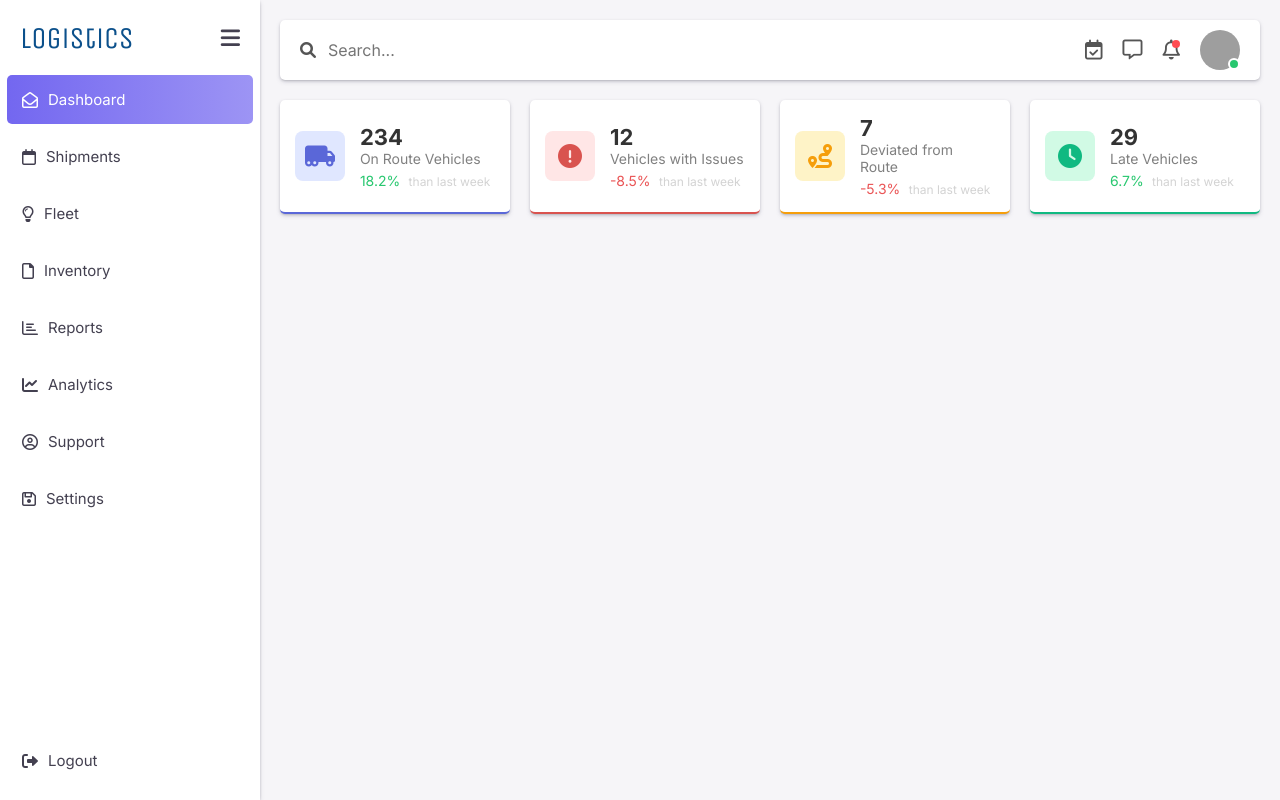
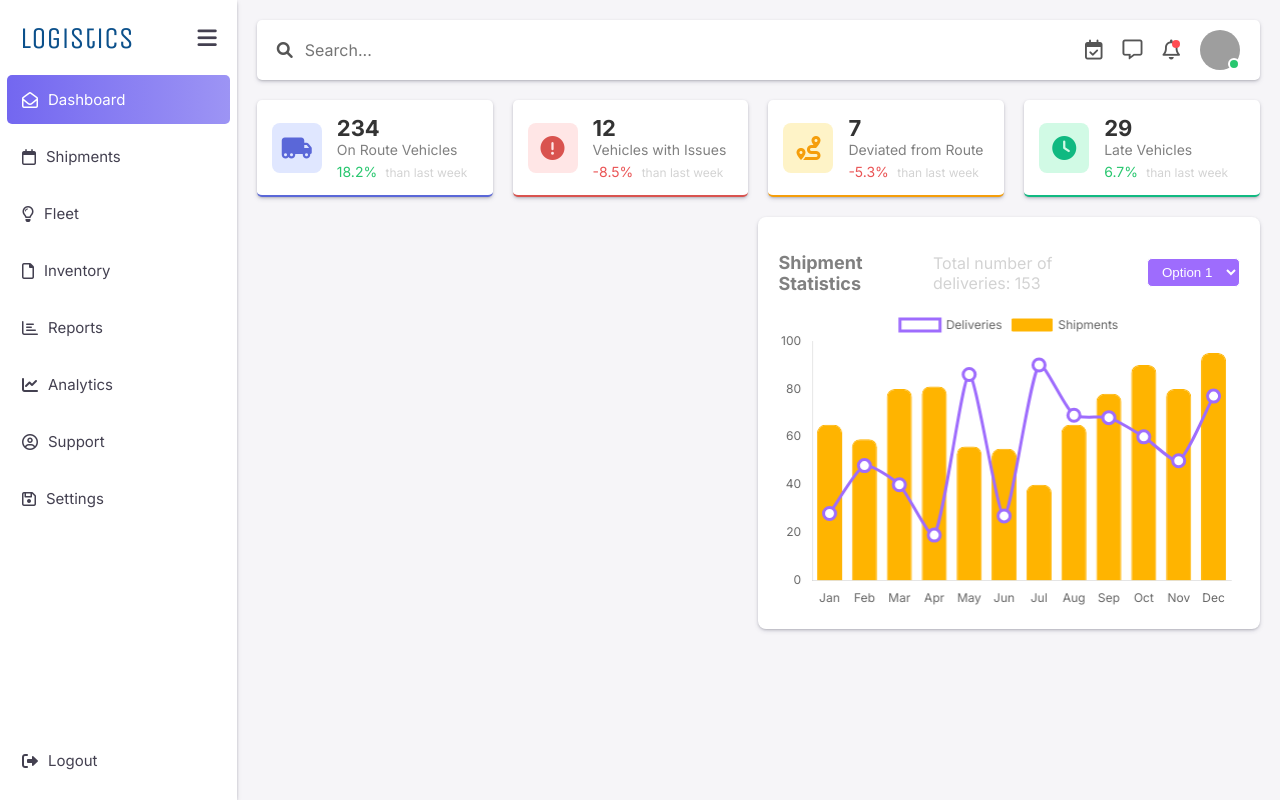
Before and after one commit to joseph-johnson27001/logistics-dashboard, a Vue app: page / in a window 1280 px wide. Built offline with nearby package versions, Linux system fonts and the light colour scheme; grey boxes are pictures that could not be loaded.

Commit message:
Chart.js graph card

```diff
--- a/package.json
+++ b/package.json
@@ -8,6 +8,7 @@
     "lint": "vue-cli-service lint"
   },
   "dependencies": {
+    "chart.js": "^4.4.8",
     "core-js": "^3.8.3",
     "vue": "^3.2.13"
   },
--- a/src/App.vue
+++ b/src/App.vue
@@ -17,6 +17,11 @@
             :style="{ borderBottomColor: kpi.backgroundColorDark }"
           />
         </div>
+        <div class="second-container">
+          <div></div>
+          <GraphCard />
+        </div>
+        <!-- GraphCard Component -->
       </div>
     </div>
   </div>
@@ -26,13 +31,14 @@
 import SideBar from "./components/Navigation/SideBar.vue";
 import TopCard from "./components/UI/TopCard.vue";
 import KpiCard from "./components/UI/KpiCard.vue";
-
+import GraphCard from "./components/UI/GraphCard.vue"; // Corrected import
 export default {
   name: "App",
   components: {
     SideBar,
     TopCard,
     KpiCard,
+    GraphCard, // Corrected component name
   },
   data() {
     return {
@@ -109,7 +115,16 @@ body {
   gap: 20px;
 }
 
+.second-container {
+  display: grid;
+  grid-template-columns: 1fr 1fr;
+  margin-top: 20px;
+}
+
 @media (max-width: 1024px) {
+  .second-container {
+    grid-template-columns: 1fr;
+  }
   .kpi-container {
     grid-template-columns: repeat(2, 1fr);
   }
--- /dev/null
+++ b/src/components/Graphs/ShipmentsGraph.vue
@@ -0,0 +1,137 @@
+<template>
+  <div class="graph-container">
+    <canvas ref="chart"></canvas>
+  </div>
+</template>
+
+<script>
+import { defineComponent } from "vue";
+import { Chart } from "chart.js";
+import {
+  CategoryScale,
+  LinearScale,
+  BarElement,
+  LineElement,
+  BarController,
+  LineController,
+  Title,
+  Tooltip,
+  Legend,
+  PointElement,
+} from "chart.js";
+
+Chart.register(
+  CategoryScale,
+  LinearScale,
+  BarElement,
+  LineElement,
+  BarController,
+  LineController,
+  Title,
+  Tooltip,
+  Legend,
+  PointElement
+);
+
+Chart.defaults.font.family = '"Inter", sans-serif';
+
+export default defineComponent({
+  name: "ShipmentsGraph",
+  data() {
+    return {
+      chartData: {
+        labels: [
+          "Jan",
+          "Feb",
+          "Mar",
+          "Apr",
+          "May",
+          "Jun",
+          "Jul",
+          "Aug",
+          "Sep",
+          "Oct",
+          "Nov",
+          "Dec",
+        ],
+        datasets: [
+          {
+            label: "Deliveries",
+            data: [28, 48, 40, 19, 86, 27, 90, 69, 68, 60, 50, 77],
+            borderColor: "#9e6cfd",
+            backgroundColor: "rgba(0, 0, 0, 0)",
+            pointBackgroundColor: "white",
+            fill: false,
+            tension: 0.2,
+            type: "line",
+            borderWidth: 3,
+            pointRadius: 6,
+            z: 10,
+          },
+          {
+            label: "Shipments",
+            data: [65, 59, 80, 81, 56, 55, 40, 65, 78, 90, 80, 95],
+            backgroundColor: "#ffb400",
+            borderColor: "#ffb400",
+            borderWidth: 1,
+            type: "bar",
+            borderRadius: 8,
+          },
+        ],
+      },
+    };
+  },
+  mounted() {
+    this.renderChart();
+  },
+  methods: {
+    renderChart() {
+      const ctx = this.$refs.chart.getContext("2d");
+      new Chart(ctx, {
+        type: "bar",
+        data: this.chartData,
+        options: {
+          responsive: true,
+          maintainAspectRatio: false,
+          scales: {
+            x: {
+              grid: {
+                display: false,
+                lineWidth: 0.5,
+                borderColor: "rgba(169, 169, 169, 0.5)",
+              },
+            },
+            y: {
+              grid: {
+                display: false,
+                borderColor: "rgba(169, 169, 169, 0.5)",
+                borderWidth: 0.5,
+                lineWidth: 0.5,
+                dash: [5, 5],
+              },
+              ticks: {
+                beginAtZero: true,
+                stepSize: 20,
+              },
+            },
+          },
+        },
+      });
+    },
+  },
+});
+</script>
+
+<style scoped>
+.graph-container {
+  width: 100%;
+
+  height: 300px;
+  position: relative;
+}
+
+canvas {
+  width: 100% !important;
+  height: 100% !important;
+}
+</style>
--- /dev/null
+++ b/src/components/UI/GraphCard.vue
@@ -0,0 +1,75 @@
+<template>
+  <div class="graph-card">
+    <div class="graph-card-header">
+      <h2 class="title">Shipment Statistics</h2>
+      <div class="info-container">
+        <span class="total-deliveries"
+          >Total number of deliveries: {{ totalDeliveries }}</span
+        >
+        <select class="dropdown">
+          <option>Option 1</option>
+          <option>Option 2</option>
+        </select>
+      </div>
+    </div>
+    <!-- Importing the ShipmentsGraph component here -->
+    <ShipmentsGraph />
+  </div>
+</template>
+
+<script>
+import { defineComponent } from "vue";
+import ShipmentsGraph from "../Graphs/ShipmentsGraph.vue"; // Corrected import
+
+export default defineComponent({
+  name: "GraphCard",
+  components: {
+    ShipmentsGraph,
+  },
+  data() {
+    return {
+      totalDeliveries: 153,
+    };
+  },
+});
+</script>
+
+<style scoped>
+.graph-card {
+  background: white;
+  padding: 20px;
+  border-radius: 8px;
+  box-shadow: rgba(50, 50, 93, 0.25) 0px 2px 5px -1px,
+    rgba(0, 0, 0, 0.3) 0px 1px 3px -1px;
+}
+
+.graph-card-header {
+  display: flex;
+  justify-content: space-between;
+  align-items: center;
+}
+
+.title {
+  color: grey;
+  font-size: 18px;
+}
+
+.info-container {
+  display: flex;
+  align-items: center;
+}
+
+.total-deliveries {
+  color: lightgrey;
+  margin-right: 15px;
+}
+
+.dropdown {
+  padding: 5px 10px;
+  background-color: #9e6cfd;
+  color: #fff;
+  border: 1px solid #fff;
+  border-radius: 5px;
+  cursor: pointer;
+}
+</style>
```
Also changed, not shown: 1 other file (tests, documents, lock files or other folders).
